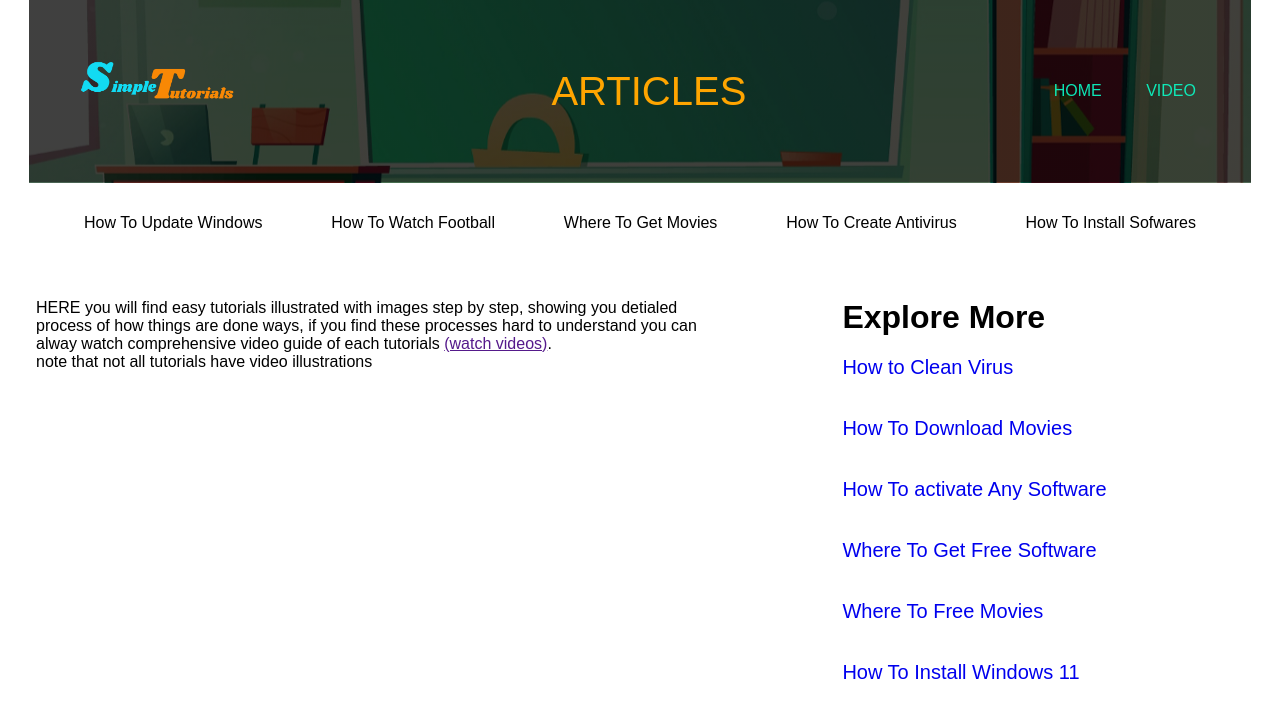
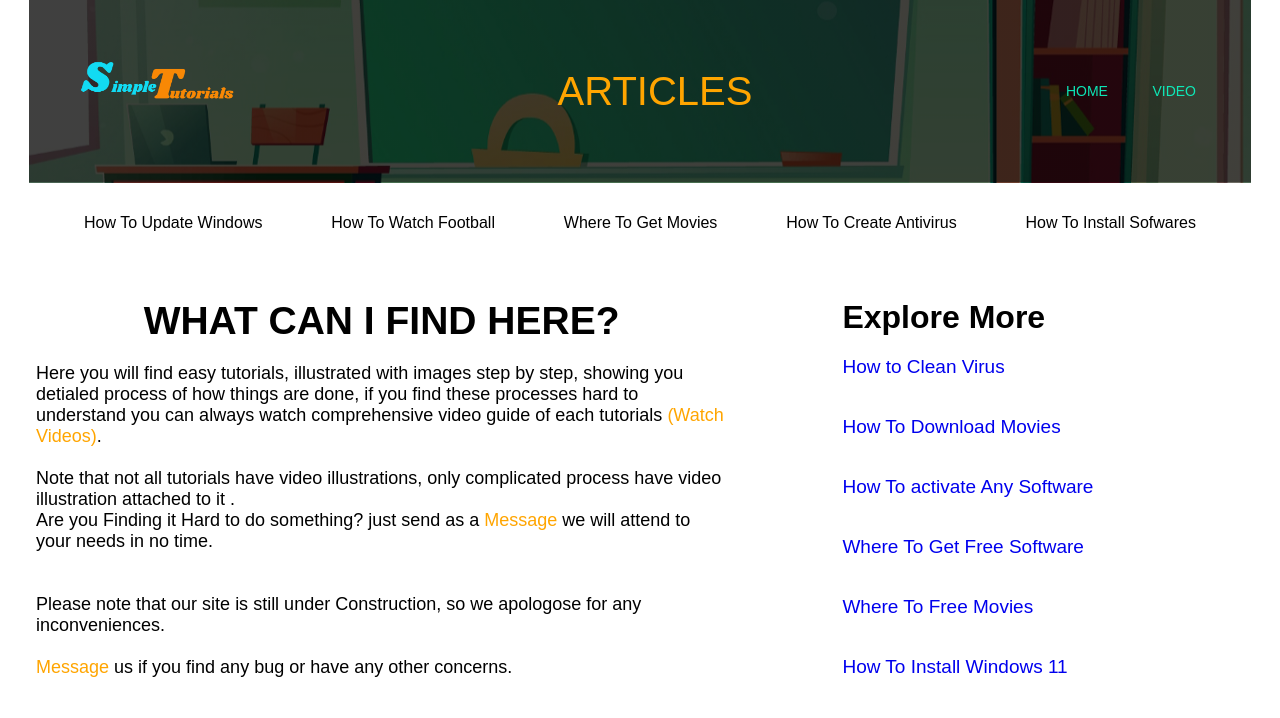
Before and after one commit to chrismankelvin/SimpleTutorialWeb, a plain HTML site: page articles/index.html in a window 1280 px wide. Shown: the top 718 px of the page. Drawn offline with Linux system fonts and the light colour scheme.

Commit message:
allminorwordsfixed

```diff
--- a/articles/index.html
+++ b/articles/index.html
@@ -30,10 +30,14 @@
     <div class="top3">
 
         <div class="top31">
-           <p> HERE you will find easy tutorials illustrated with images step by step, showing you detialed process
-            of how things are done ways, if you find these processes hard to understand you can alway watch comprehensive video
-        guide of each tutorials <a href="">(watch videos)</a>. <br>
-    note that not all tutorials have video illustrations </p>
+            <h4 class="h4">what can i find here?</h4>
+           <p class="pmain"> Here you will find easy tutorials, illustrated with images step by step, showing you detialed process
+            of how things are done, if you find these processes hard to understand you can always watch comprehensive video
+        guide of each tutorials <a href="" class="clickhere">(watch videos)</a>. <br><br>
+         Note that not all tutorials have video illustrations, only complicated process have video illustration attached to it
+        . <br>Are you Finding it Hard to do something? just send as a <a href="" class="clickhere">message</a> we will attend to your needs in no time. <br><br><br>
+         Please note that our site is still under Construction, so we apologose for any inconveniences. <br><br>
+        <a href="" class="clickhere">Message</a> us if you find any bug or have any other concerns. </p>
 
         </div>
 
--- a/articles/styles.css
+++ b/articles/styles.css
@@ -32,6 +32,7 @@
 .top ul li a {
     text-decoration: none;
     color: #0cf5c2ee;
+    font-size: 14px;
 }
 .top ul li::after {
     content: '';
@@ -92,7 +93,7 @@
 }
 .top3 .top31{
     background-color: rgb(255, 255, 255);
-    height: 1000px;
+    height: 1300px;
     width: 60%;
     float: left;
 }
@@ -116,7 +117,7 @@
     padding-top: 20px;
     text-decoration: none;
     display: flex;
-    font-size: 20px;
+    font-size: 19px;
     cursor: pointer;
 }
 .links:hover{
@@ -125,12 +126,17 @@
     font-size: 21px;
 }
 .clickhere{
-    text-decoration: underline;
+    text-decoration: none;
+    text-transform: capitalize;
     color: orange;
+
 }
 .top2 li.active a{
     color: orange;
     font-size: 17px;
+}
+.p1{
+    font-size: 18px;
 }
 
 
@@ -212,3 +218,13 @@
     }
 
 }
+.pmain {
+    font-size: 18px;
+}
+.h4{
+    text-transform: uppercase;
+    font-size: 39px;
+    text-align: center;
+    color: black;
+    margin-bottom: 20px;
+}
```
Also changed, not shown: about.html (+5 -5 lines), articles/files/Terms.html (+6 -6 lines), articles/wheretogetmovies.html (+1 -0 lines), services.html (+4 -4 lines).
